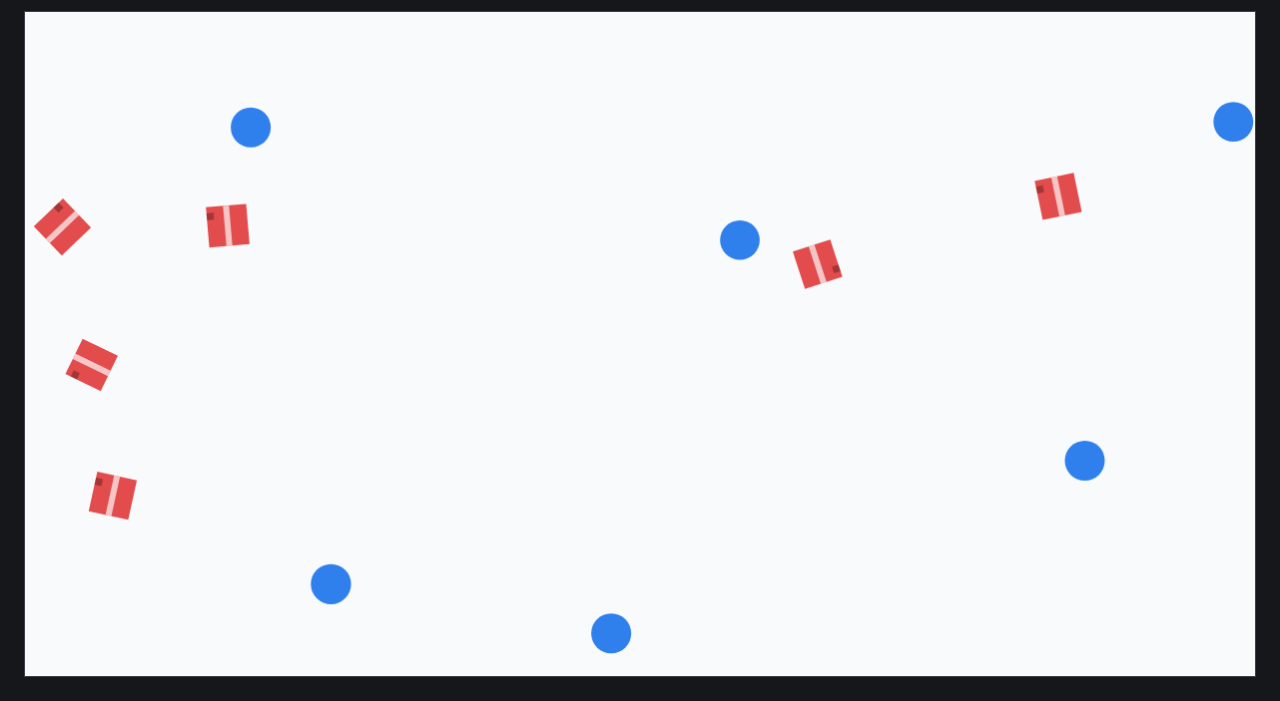
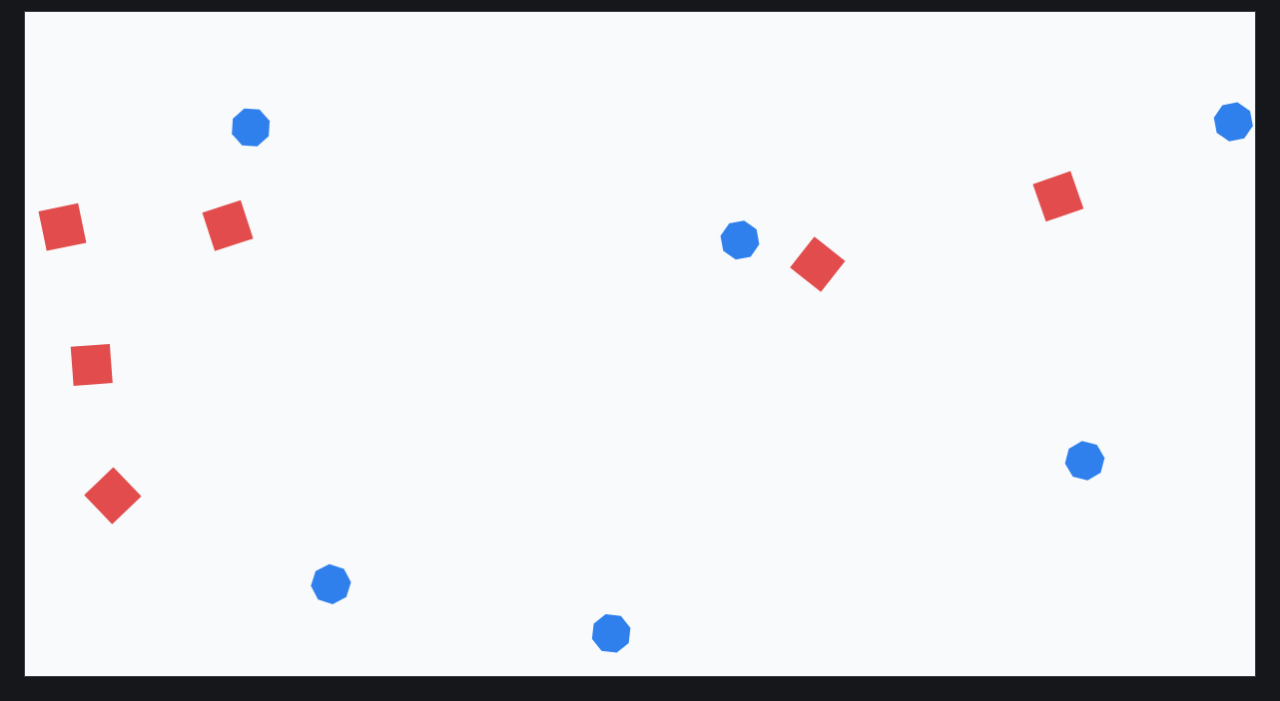
Before and after one commit to pigslam/blazzlersandrompers, a plain HTML site: page index.html in a window 1280 px wide. Shown: the part 99-800 px from the top of the page. Drawn offline with Linux system fonts and the light colour scheme.

Commit message:
Render blazzlers as rotating octagons

```diff
--- a/index.html
+++ b/index.html
@@ -32,12 +32,12 @@
         </div>
       </section>
     </main>
-    <script src="src/constants.js?v=tumble-2"></script>
-    <script src="src/geometry.js?v=tumble-2"></script>
-    <script src="src/state.js?v=tumble-2"></script>
-    <script src="src/audio.js?v=tumble-2"></script>
-    <script src="src/simulation.js?v=tumble-2"></script>
-    <script src="src/render.js?v=tumble-2"></script>
-    <script src="src/main.js?v=tumble-2"></script>
+    <script src="src/constants.js?v=tumble-4"></script>
+    <script src="src/geometry.js?v=tumble-4"></script>
+    <script src="src/state.js?v=tumble-4"></script>
+    <script src="src/audio.js?v=tumble-4"></script>
+    <script src="src/simulation.js?v=tumble-4"></script>
+    <script src="src/render.js?v=tumble-4"></script>
+    <script src="src/main.js?v=tumble-4"></script>
   </body>
 </html>
--- a/src/render.js
+++ b/src/render.js
@@ -62,15 +62,16 @@
 
   for (const creature of state.creatures) {
     if (creature.kind === "blazzler") {
-      ctx.fillStyle = "#2f80ed";
-      ctx.beginPath();
-      ctx.arc(creature.x, creature.y, creature.radius, 0, Math.PI * 2);
-      ctx.fill();
+      drawBlazzler(ctx, creature);
       continue;
     }
 
     drawRomper(ctx, creature);
   }
+}
+
+function drawBlazzler(ctx, creature) {
+  drawRegularPolygon(ctx, creature, 8, "#2f80ed");
 }
 
 function drawRomper(ctx, creature) {
@@ -81,10 +82,30 @@
   ctx.rotate(creature.angle);
   ctx.fillStyle = "#e34c4c";
   ctx.fillRect(-creature.radius, -creature.radius, size, size);
-  ctx.fillStyle = "rgba(255, 255, 255, 0.68)";
-  ctx.fillRect(-creature.radius, -3, size, 6);
-  ctx.fillStyle = "rgba(0, 0, 0, 0.28)";
-  ctx.fillRect(creature.radius * 0.35, -creature.radius, creature.radius * 0.35, creature.radius * 0.35);
+  ctx.restore();
+}
+
+function drawRegularPolygon(ctx, creature, sides, color) {
+  ctx.save();
+  ctx.translate(creature.x, creature.y);
+  ctx.rotate(creature.angle);
+  ctx.fillStyle = color;
+  ctx.beginPath();
+
+  for (let i = 0; i < sides; i += 1) {
+    const angle = -Math.PI / 2 + (Math.PI * 2 * i) / sides;
+    const x = Math.cos(angle) * creature.radius;
+    const y = Math.sin(angle) * creature.radius;
+
+    if (i === 0) {
+      ctx.moveTo(x, y);
+    } else {
+      ctx.lineTo(x, y);
+    }
+  }
+
+  ctx.closePath();
+  ctx.fill();
   ctx.restore();
 }
 
--- a/src/simulation.js
+++ b/src/simulation.js
@@ -190,10 +190,6 @@
 }
 
 function updateRotation(creature, deltaSeconds) {
-  if (creature.kind !== "romper") {
-    return;
-  }
-
   creature.angle += creature.angularVelocity * deltaSeconds;
   creature.angularVelocity *= Math.pow(ANGULAR_DAMPING, deltaSeconds * 60);
 }
@@ -466,10 +462,6 @@
 }
 
 function applyContactTorque(creature, other, contact, strength) {
-  if (creature.kind !== "romper") {
-    return;
-  }
-
   const dx = other.x - creature.x;
   const dy = other.y - creature.y;
   const distance = Math.hypot(dx, dy) || 1;
@@ -480,10 +472,6 @@
 }
 
 function applyAngularImpulse(creature, impulse) {
-  if (creature.kind !== "romper") {
-    return;
-  }
-
   const momentOfInertia = Math.max(1, creature.radius * creature.radius);
   creature.angularVelocity = clamp(
     creature.angularVelocity + impulse / Math.sqrt(momentOfInertia),
--- a/src/state.js
+++ b/src/state.js
@@ -40,8 +40,8 @@
       y: randomBoundedCoordinate(radius, state.worldHeight),
       vx: direction.x,
       vy: direction.y,
-      angle: kind === "romper" ? randomBetween(0, Math.PI * 2) : 0,
-      angularVelocity: kind === "romper" ? randomBetween(-INITIAL_ANGULAR_SPEED, INITIAL_ANGULAR_SPEED) : 0,
+      angle: randomBetween(0, Math.PI * 2),
+      angularVelocity: randomBetween(-INITIAL_ANGULAR_SPEED, INITIAL_ANGULAR_SPEED),
       reproductionCooldown: 0,
     };
   }
```
